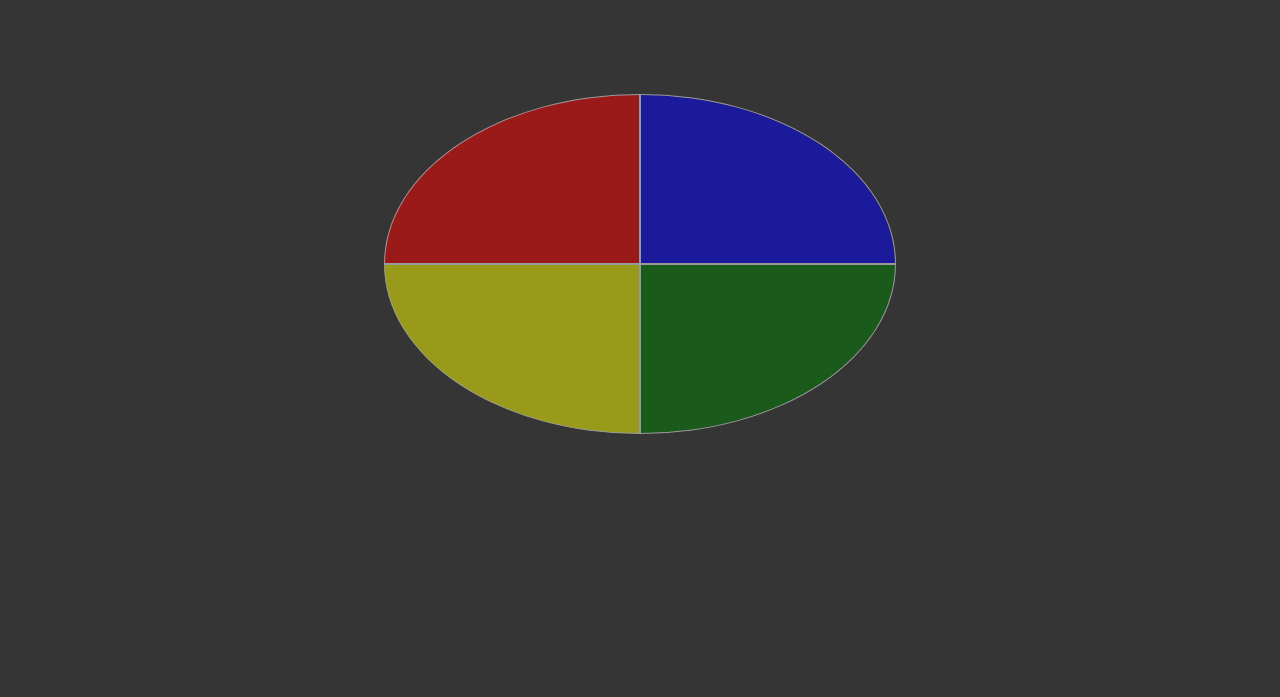
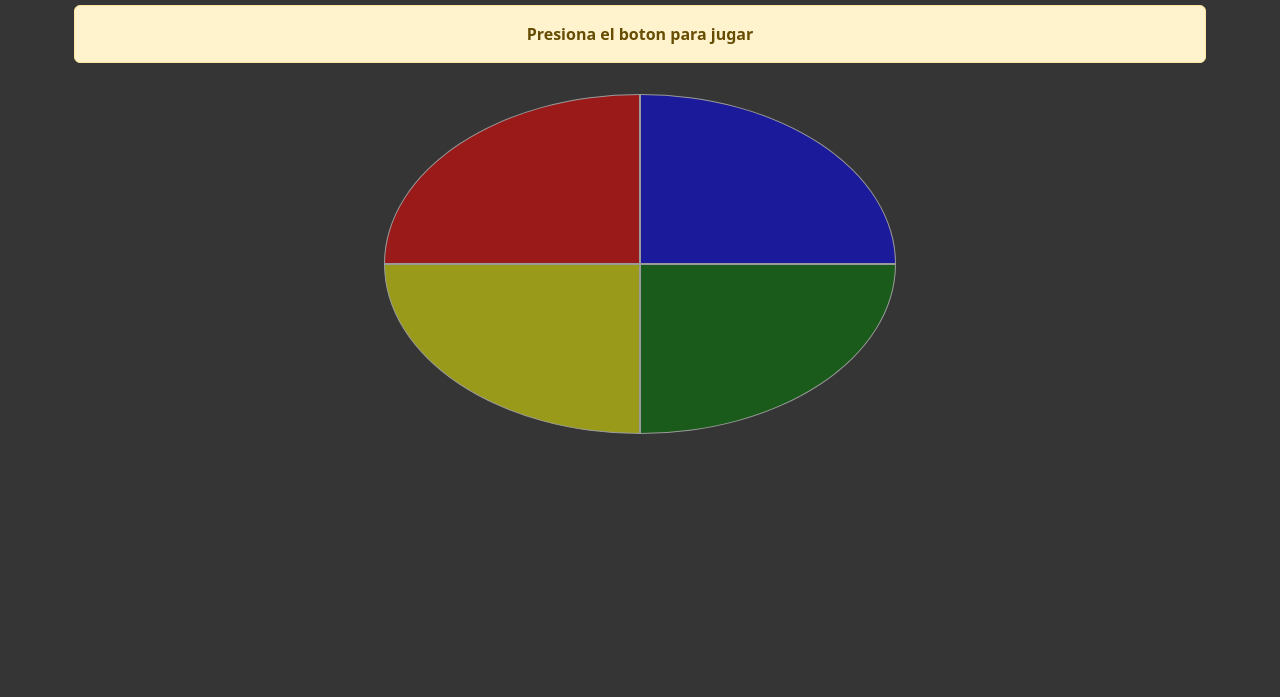
Before and after one commit to Rodrigo-ade/simon-dice, a plain HTML site: page index.html in a window 1280 px wide. Shown: the part 103-800 px from the top of the page. Drawn offline with nearby package versions, Linux system fonts and the light colour scheme.

Commit message:
Modifica panel de jugador
Porque antes de comenzar, el turno no es de nadie

```diff
--- a/index.html
+++ b/index.html
@@ -26,8 +26,8 @@
                     <p>Tiempo: <strong id="contador">0</strong> Segundos</p>
                 </div>
 
-                    <div class="alert alert-danger oculto" id="estado-turno" role="alert">
-                        <strong id="turno">Turno de la maquina</strong>
+                    <div class="alert alert-warning" id="estado-turno" role="alert">
+                        <strong id="turno">Presiona el boton para jugar</strong>
                     </div>
 
             </div>
```
